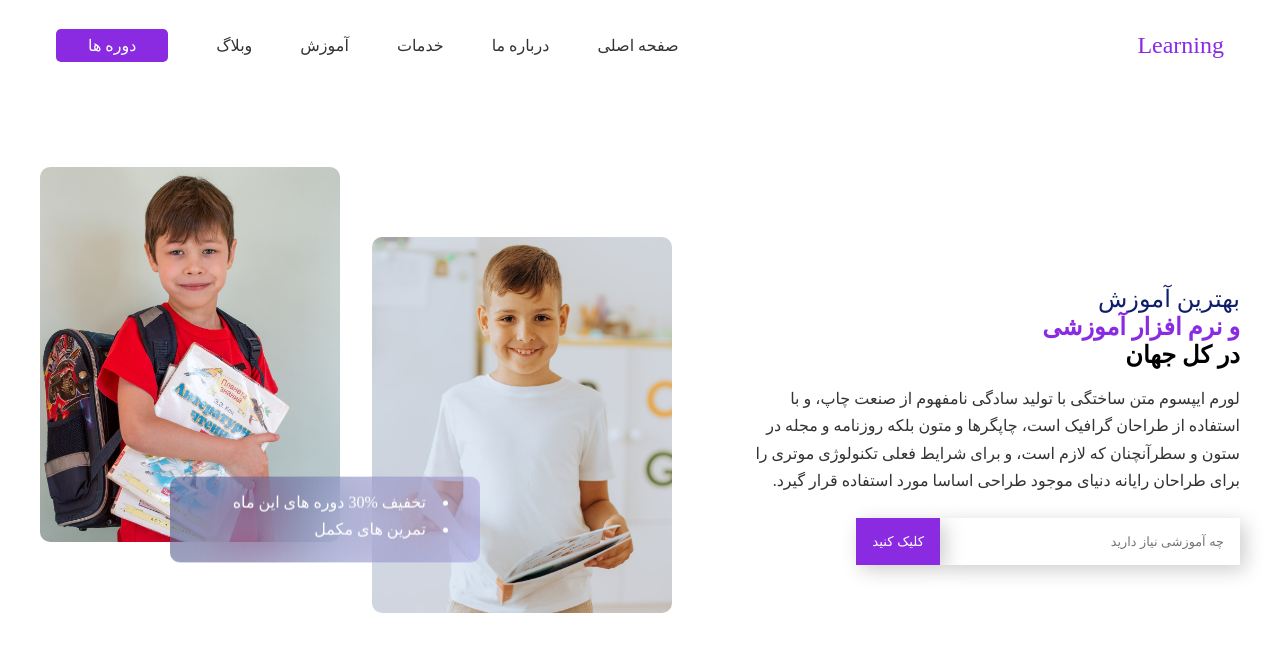
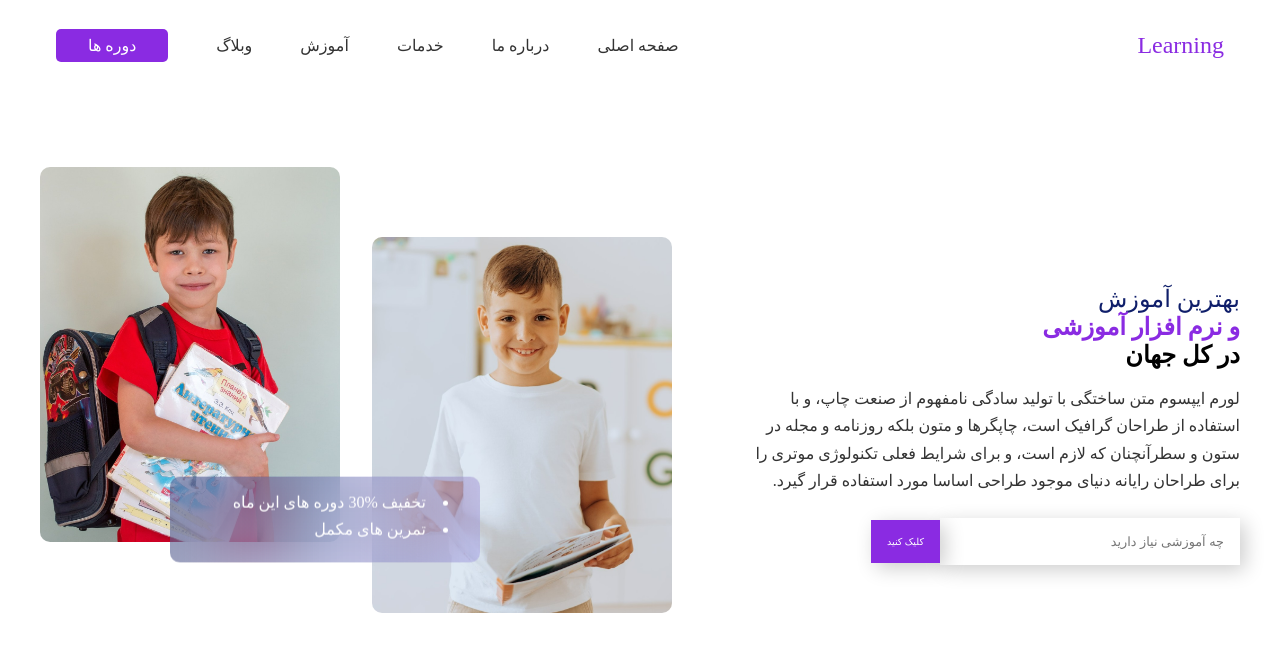
Before and after one commit to Alireza-Abarian/Header, a plain HTML site: page index.html in a window 1280 px wide. Drawn offline with Linux system fonts and the light colour scheme.

Commit message:
change btn element to a

```diff
--- a/index.html
+++ b/index.html
@@ -82,7 +82,7 @@
                     </p>
                     <form action="">
                         <input type="text" placeholder="چه آموزشی نیاز دارید">
-                        <button type="submit"> کلیک کنید </button>
+                        <a src="#"> کلیک کنید </a>
                     </form>
 
                 </div>
--- a/style/app.css
+++ b/style/app.css
@@ -167,7 +167,7 @@ img{
     font-size: 0.8rem;
     max-width: 300px;
 }
-.header-bottom-left form button{
+.header-bottom-left form a{
     border: 0;
     outline: 0;
     background-color: blueviolet;
@@ -175,6 +175,8 @@ img{
     padding: 1rem;
     white-space: nowrap;
     box-shadow: 5px 5px 20px rgba(0, 0, 0, 0.2);
+    font-size: 0.6rem;
+    cursor: pointer;
 }
 
 
```
